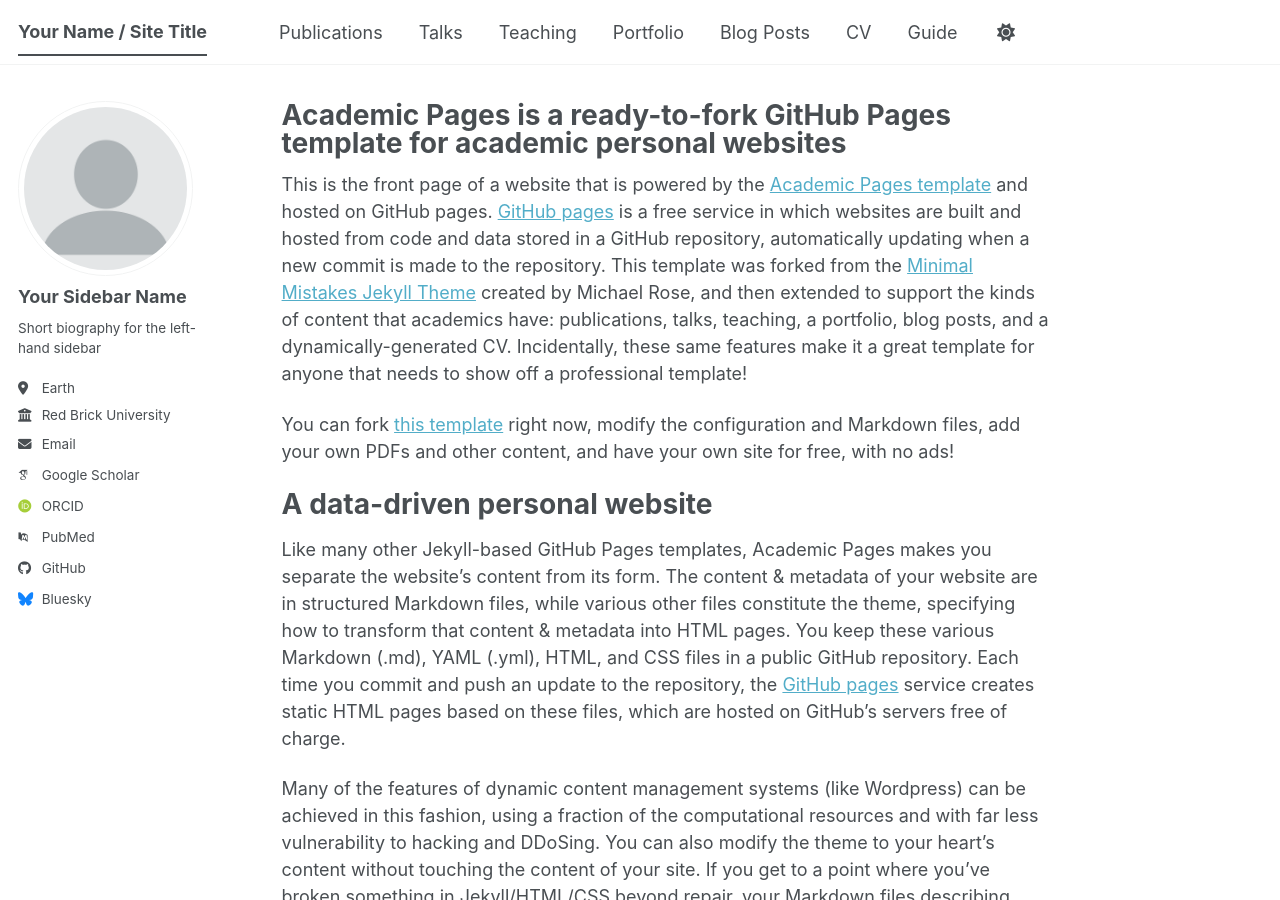
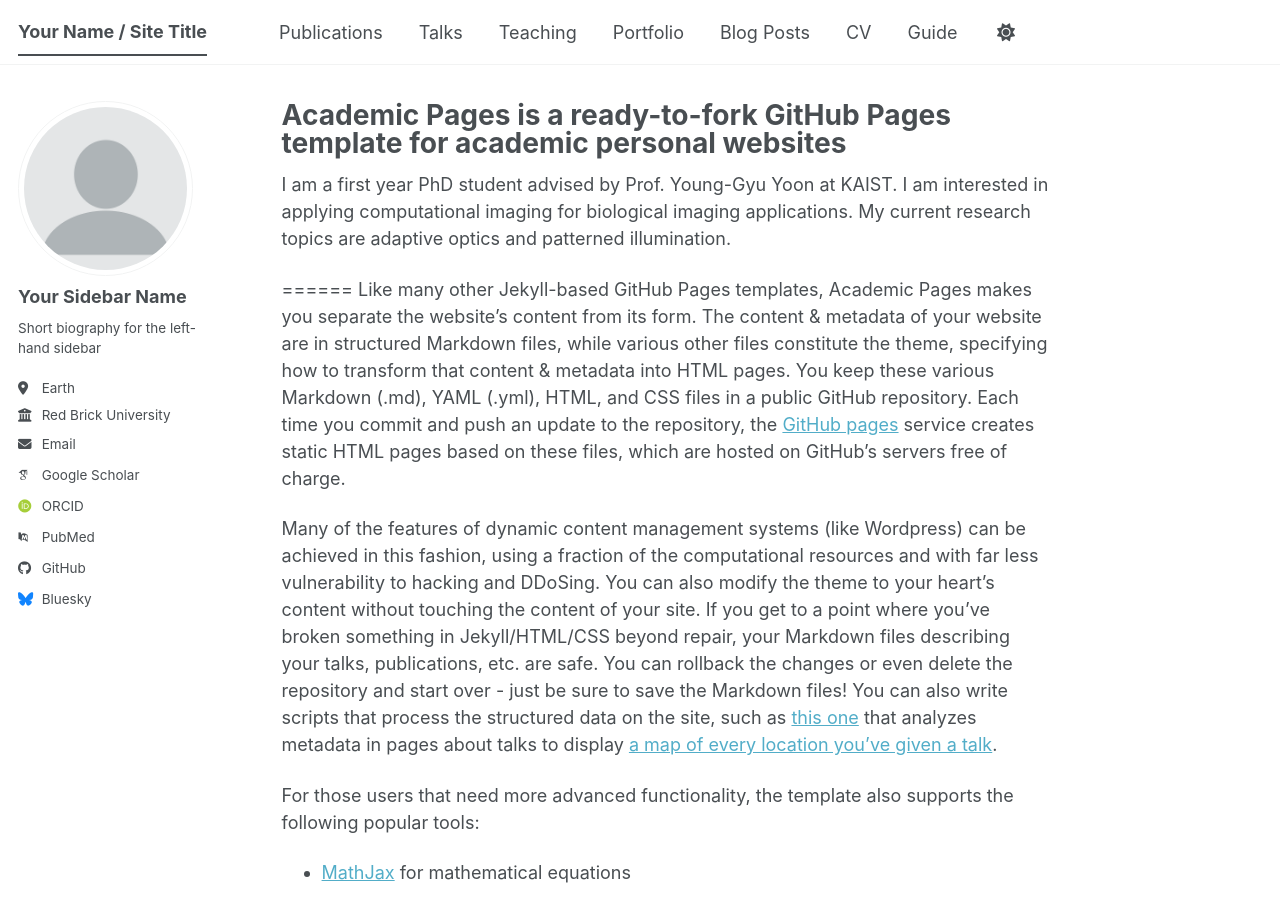
Before and after one commit to joonpark2019/joonpark2019.github.io, a Jekyll site: the page built from _pages/about.md, in a window 1280 px wide and 900 px high. Built offline with Jekyll 4.4.1, drawn with Linux system fonts in a browser that asks for light colours; some web fonts are replaced; a script bundle is joined from its source files by our own code; library files that are not in the unit come from our copies.

Commit message:
Update homepage, profile, and CV

```diff
--- a/_config.yml
+++ b/_config.yml
@@ -13,10 +13,10 @@
 title_separator          : "-"
 name                     : &name "Your Name"
 description              : &description "Your Name's academic portfolio"   # Update this with a general description of your site, this is the default if not overridden by a page
-url                      : https://academicpages.github.io # The base hostname & protocol for your site e.g. "https://[your GitHub username].github.io",
+url                      : https://joonpark2019.github.io # The base hostname & protocol for your site e.g. "https://[your GitHub username].github.io",
                                                            # or if you already have some other page hosted on Github then use "https://[your GitHub username].github.io/[Your Repo Name]"
 baseurl                  : "" # the subpath of your site, e.g. "/blog"
-repository               : "academicpages/academicpages.github.io"
+repository               : "joonpark2019/joonpark2019.github.io"
 
 # Site Author - The following control what appear as part of the author content on the side bar.
 #               If a field is blank the icon and link will not appear, otherwise it will be shown.
--- a/_pages/about.md
+++ b/_pages/about.md
@@ -7,11 +7,10 @@
   - /about.html
 ---
 
-This is the front page of a website that is powered by the [Academic Pages template](https://github.com/academicpages/academicpages.github.io) and hosted on GitHub pages. [GitHub pages](https://pages.github.com) is a free service in which websites are built and hosted from code and data stored in a GitHub repository, automatically updating when a new commit is made to the repository. This template was forked from the [Minimal Mistakes Jekyll Theme](https://mmistakes.github.io/minimal-mistakes/) created by Michael Rose, and then extended to support the kinds of content that academics have: publications, talks, teaching, a portfolio, blog posts, and a dynamically-generated CV. Incidentally, these same features make it a great template for anyone that needs to show off a professional template!
+I am a first year PhD student advised by Prof. Young-Gyu Yoon at KAIST.
+I am interested in applying computational imaging for biological imaging applications.
+My current research topics are adaptive optics and patterned illumination.
 
- You can fork [this template](https://github.com/academicpages/academicpages.github.io) right now, modify the configuration and Markdown files, add your own PDFs and other content, and have your own site for free, with no ads!
-
-A data-driven personal website
 ======
 Like many other Jekyll-based GitHub Pages templates, Academic Pages makes you separate the website's content from its form. The content & metadata of your website are in structured Markdown files, while various other files constitute the theme, specifying how to transform that content & metadata into HTML pages. You keep these various Markdown (.md), YAML (.yml), HTML, and CSS files in a public GitHub repository. Each time you commit and push an update to the repository, the [GitHub pages](https://pages.github.com/) service creates static HTML pages based on these files, which are hosted on GitHub's servers free of charge.
 
```
